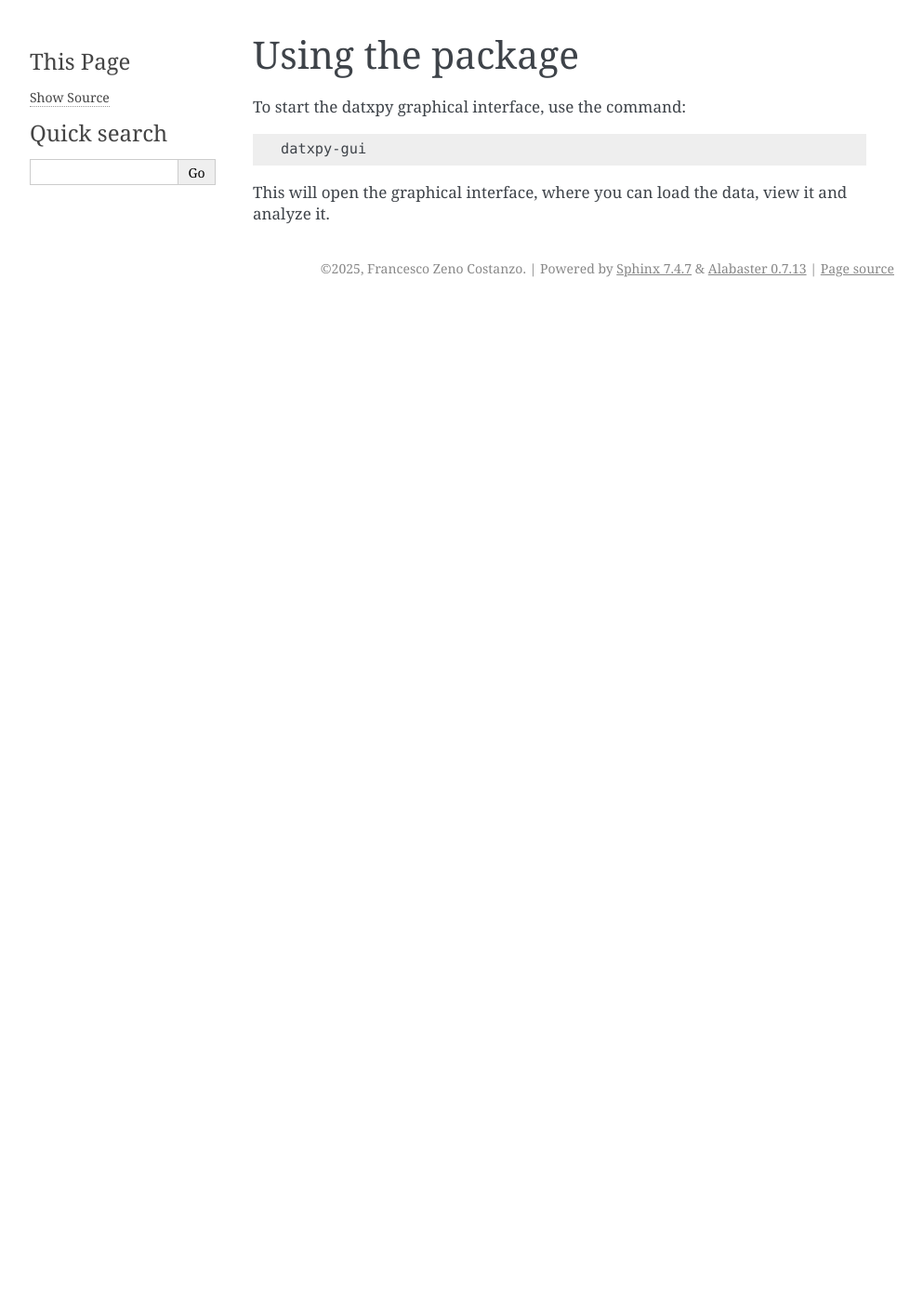
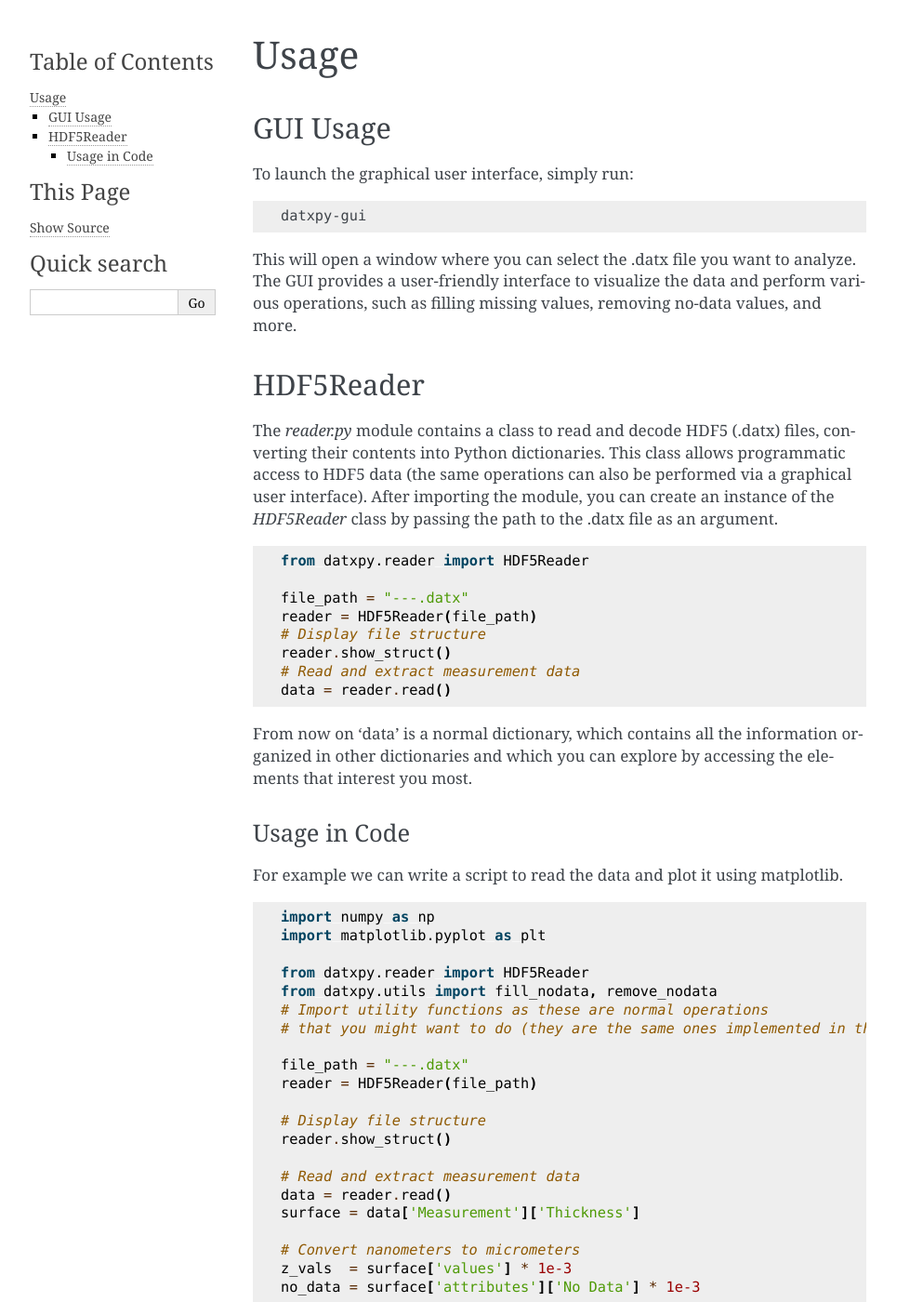
Before and after one commit to Francesco-Zeno-Costanzo/datxpy, a Sphinx documentation site: the page built from docs/usage.rst, in a window 1280 px wide and 1400 px high. Shown: the whole window at 93% size, without its empty margins (148-1141 px from the left). Built offline with Sphinx 7.4.7, drawn with Linux system fonts in a browser that asks for light colours; some of the changed text lies outside the part shown.

Commit message:
add usage example

```diff
--- a/docs/usage.rst
+++ b/docs/usage.rst
@@ -1,11 +1,88 @@
-===========================
-Using the package
-===========================
+Usage
+=====
 
-To start the datxpy graphical interface, use the command:
+GUI Usage
+---------
+
+To launch the graphical user interface, simply run:
 
 .. code-block:: bash
 
     datxpy-gui
 
-This will open the graphical interface, where you can load the data, view it and analyze it.
+This will open a window where you can select the .datx file you want to analyze.
+The GUI provides a user-friendly interface to visualize the data and perform various operations, such as filling missing values, removing no-data values, and more.
+
+HDF5Reader
+----------
+
+The `reader.py` module contains a class to read and decode HDF5 (.datx) files, converting their contents into Python dictionaries.
+This class allows programmatic access to HDF5 data (the same operations can also be performed via a graphical user interface).
+After importing the module, you can create an instance of the `HDF5Reader` class by passing the path to the .datx file as an argument.
+
+.. code-block:: python
+
+    from datxpy.reader import HDF5Reader
+
+    file_path = "---.datx"
+    reader = HDF5Reader(file_path)
+    # Display file structure
+    reader.show_struct()
+    # Read and extract measurement data
+    data = reader.read()
+
+From now on 'data' is a normal dictionary, which contains all the information organized in other dictionaries and which you can explore
+by accessing the elements that interest you most.
+
+Usage in Code
+^^^^^^^^^^^^^
+
+For example we can write a script to read the data and plot it using matplotlib.
+
+.. code-block:: python
+
+    import numpy as np
+    import matplotlib.pyplot as plt
+
+    from datxpy.reader import HDF5Reader
+    from datxpy.utils import fill_nodata, remove_nodata
+    # Import utility functions as these are normal operations
+    # that you might want to do (they are the same ones implemented in the GUI)
+
+    file_path = "---.datx"
+    reader = HDF5Reader(file_path)
+
+    # Display file structure
+    reader.show_struct()
+
+    # Read and extract measurement data
+    data = reader.read()
+    surface = data['Measurement']['Thickness']
+
+    # Convert nanometers to micrometers
+    z_vals  = surface['values'] * 1e-3
+    no_data = surface['attributes']['No Data'] * 1e-3
+
+    # Create the grid for plotting
+    x_grid, y_grid = np.meshgrid(np.arange(0, z_vals.shape[1]),
+                                 np.arange(0, z_vals.shape[0]))
+    x_grid = x_grid * surface['attributes']['X Converter']['Parameters'][1] * 1e6
+    y_grid = y_grid * surface['attributes']['Y Converter']['Parameters'][1] * 1e6
+
+    # Remove no-data values and plot initial data
+    z_vals = remove_nodata(z_vals, no_data)
+    plt.pcolormesh(x_grid, y_grid, z_vals, cmap='plasma')
+    plt.xlabel('x [μm]', fontsize=15)
+    plt.ylabel('y [μm]', fontsize=15)
+    cbar = plt.colorbar()
+    plt.show()
+
+    # Process data: fill missing values
+    z_vals = fill_nodata(x_grid, y_grid, z_vals, no_data)
+
+    # Plot final processed data
+    plt.pcolormesh(x_grid, y_grid, z_vals, cmap='plasma')
+    plt.xlabel('x [μm]', fontsize=15)
+    plt.ylabel('y [μm]', fontsize=15)
+    cbar = plt.colorbar()
+    plt.show()
```
